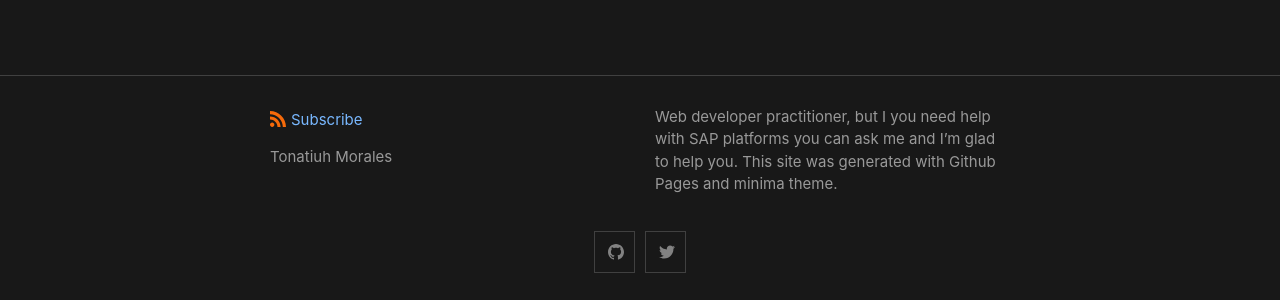
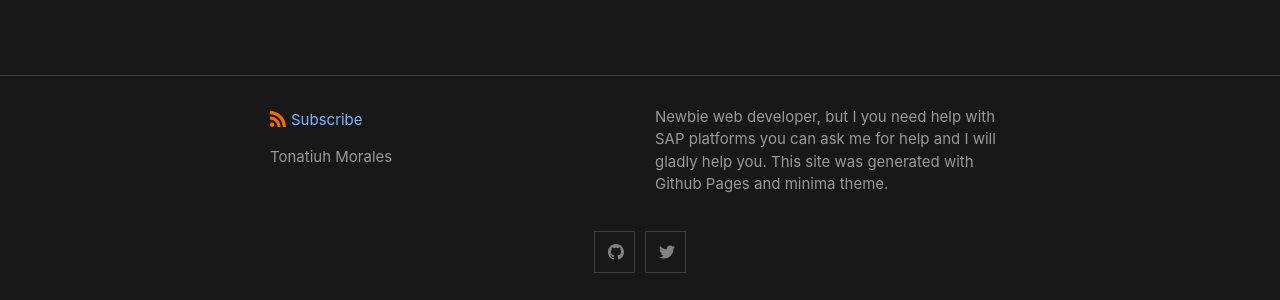
Before and after one commit to blackc0mb/blackc0mb.github.io, a Jekyll site: the page built from index.md, in a window 1280 px wide. Shown: the part 592-892 px from the top of the page. Built offline with Jekyll 4.4.1, drawn with Linux system fonts in a browser that asks for light colours.

Commit message:
Update _config.yml

```diff
--- a/_config.yml
+++ b/_config.yml
@@ -2,8 +2,9 @@
 author:
   name: Tonatiuh Morales
   #email: your-email@domain.com
-description: > # this means to ignore newlines until "show_excerpts:"
-  Web developer practitioner, but I you need help with SAP platforms you can ask me and I’m glad to help you. This site was generated with Github Pages and minima theme.
+description:
+  Newbie web developer, but I you need help with SAP platforms you can ask me for help and I will gladly help you.
+  This site was generated with Github Pages and minima theme.
 
 show_excerpts: false # set to true to show excerpts on the homepage
 
```
